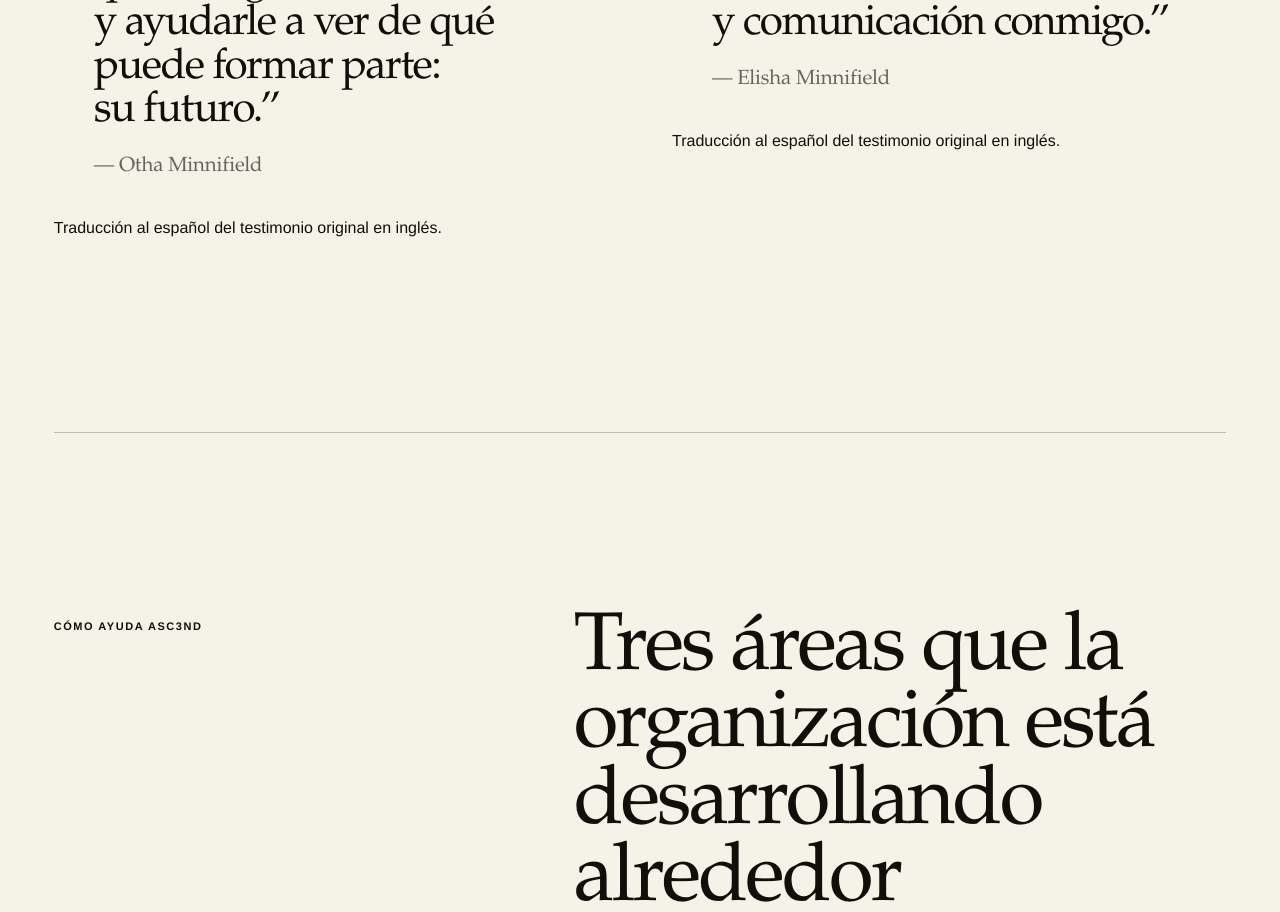
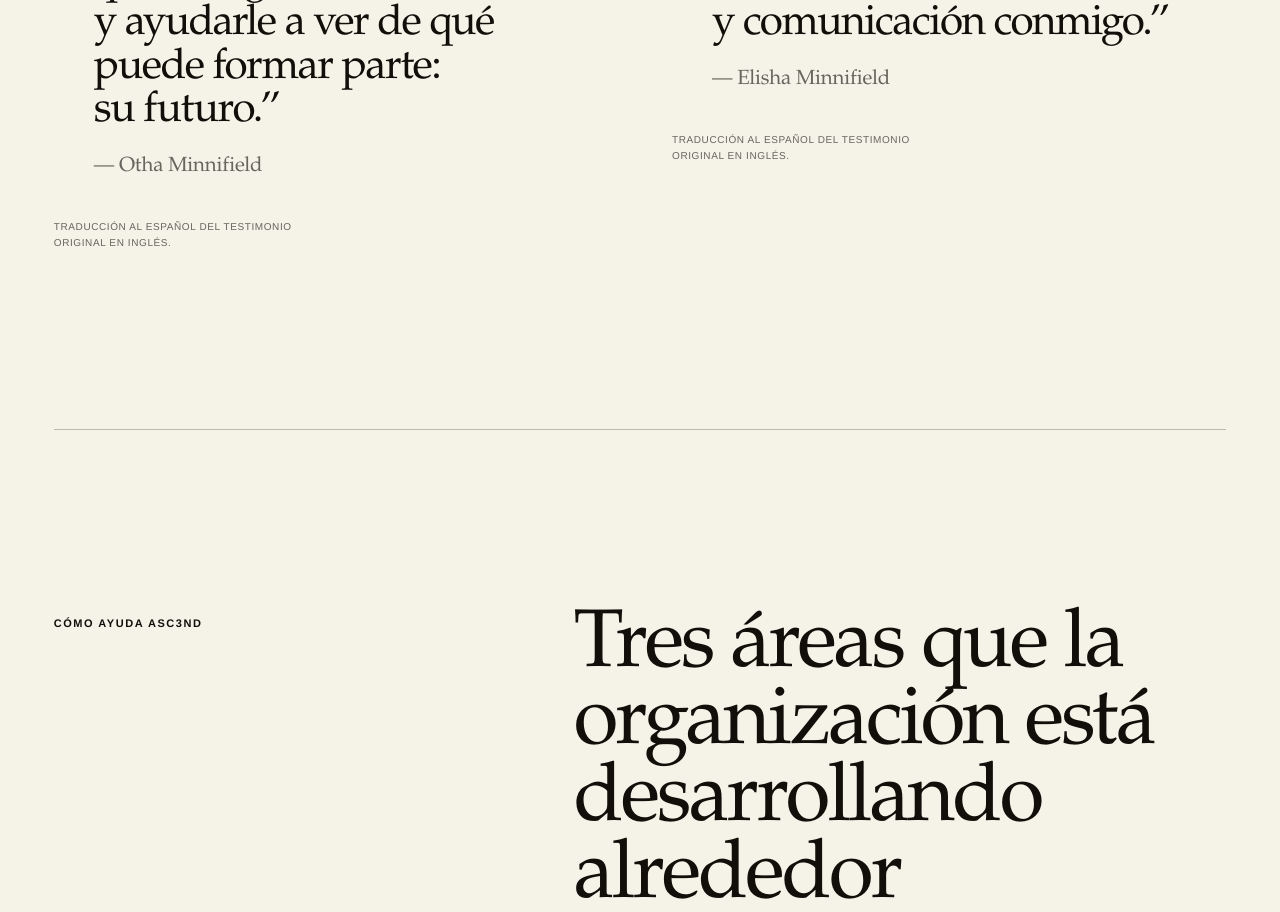
Before and after one commit to executiveusa/asc3nd-brand-site, a Next.js app: page /es in a window 1280 px wide. Shown: the part 2220-3132 px from the top of the page. Built offline with nearby package versions, Linux system fonts and the light colour scheme.

Commit message:
style: label translated founder testimony clearly

```diff
--- a/app/globals.css
+++ b/app/globals.css
@@ -60,6 +60,7 @@ button:active, a:active { transform: translateY(1px); }
 .founder-profile .portrait-placeholder { min-height: min(54vw, 720px); }
 .founder-copy { padding-top: 22px; }
 .founder-copy blockquote { margin-top: 0; font-size: clamp(2rem, 3.3vw, 3.8rem); line-height: 1.03; text-wrap: pretty; }
+.translation-note { max-width: 46ch; margin: 12px 0 0; color: var(--muted); font-size: 10px; line-height: 1.55; letter-spacing: .06em; text-transform: uppercase; }
 .founder-attribution { display: block; margin-top: clamp(14px, 2vw, 22px); font-family: var(--font-display); font-size: clamp(1.1rem, 1.6vw, 1.4rem); font-style: normal; letter-spacing: -0.01em; color: var(--muted); }
 
 .focus-areas { padding: clamp(100px, 14vw, 210px) 0; border-top: 1px solid var(--line); }
```
